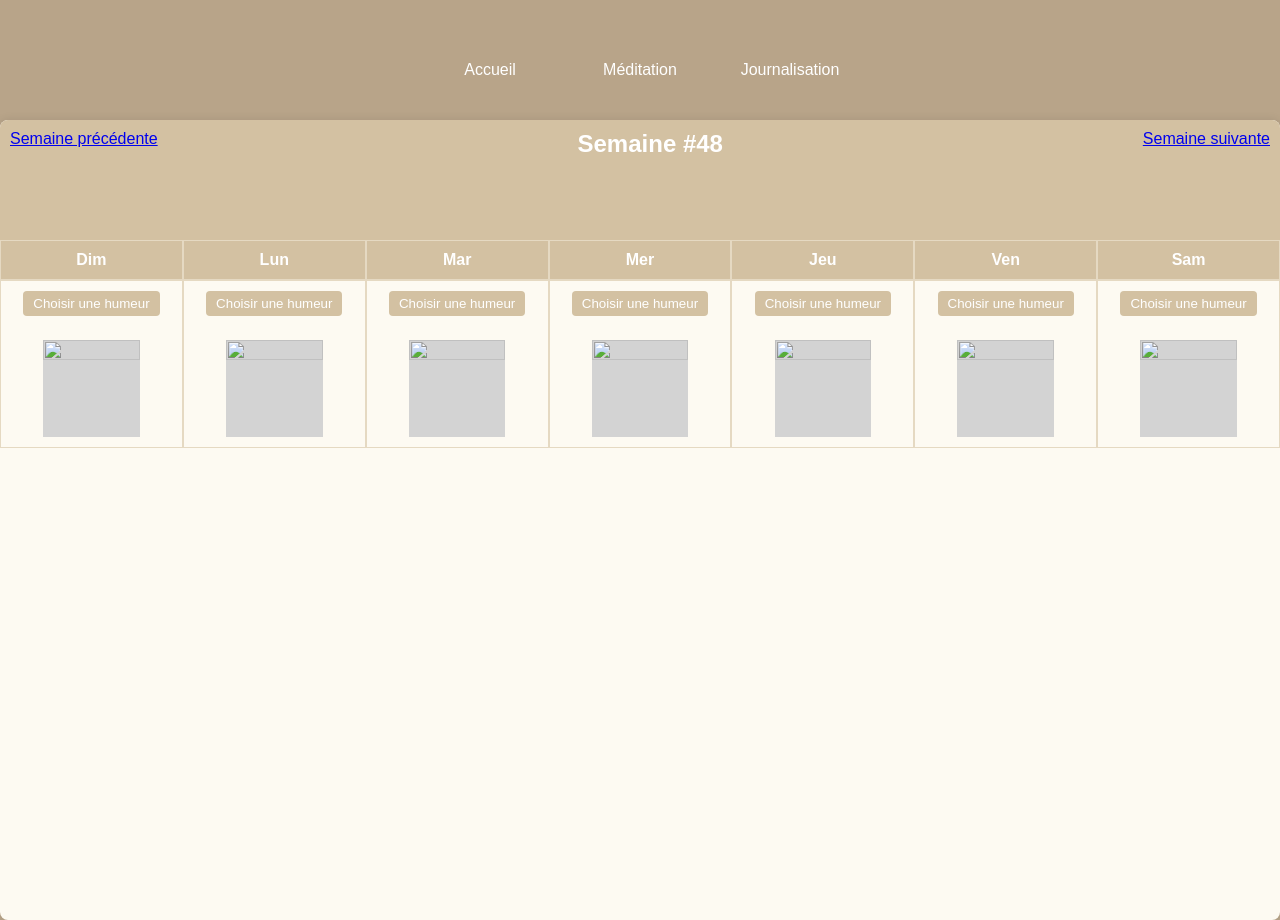
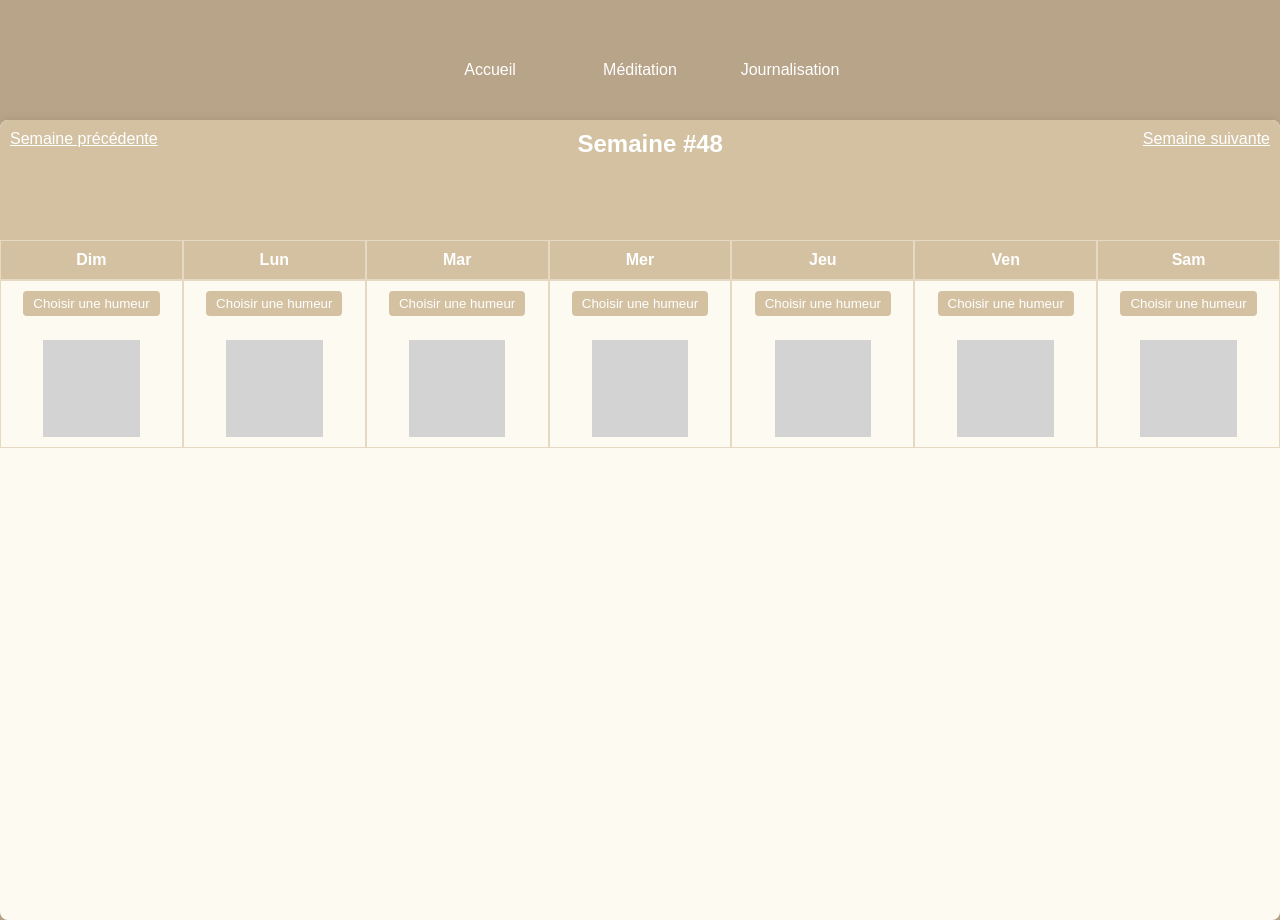
Before and after one commit to Capucinoxx/ift215-projet, a Flask app: page /emotions in a window 1280 px wide. Run offline with Flask 3, Linux system fonts and the light colour scheme; the visitor is signed in with stand-in values (Sample User, id 1); data that the repository does not hold is empty.

Commit message:
fix styling journalisation

```diff
--- a/app/static/styles.css
+++ b/app/static/styles.css
@@ -168,6 +168,11 @@ td:hover {
 
 .modal button:hover {
   background-color: var(--background);
+}
+
+.navigation-journalisation {
+  color: var(--white);
+  cursor: pointer;
 }
 
 .emotion-image {
--- a/app/templates/journalisation.html
+++ b/app/templates/journalisation.html
@@ -30,14 +30,12 @@
       </div>
       <div class="menu-item"><a href="#">Journalisation</a></div>
     </div>
-
 <div class="calendar">
     <div class="header">
-        <a href="{{ previous_week }}">Semaine précédente</a>
+        <a class="navigation-journalisation" href="{{ previous_week }}">Semaine précédente</a>
         <h2 id="week">Semaine #{{ week_number }}</h2>
-        <a href="{{ next_week }}">Semaine suivante</a>
+        <a class="navigation-journalisation" href="{{ next_week }}">Semaine suivante</a>
     </div>
-
       <table id="calendar-table">
         <thead>
           <tr>
@@ -53,10 +51,10 @@
         <tbody id="calendar-body">
             {% for date, url in emotions %}
             <tr>
-            <td class="mood-section" data-date="{{ date }}">
+                <td class='mood-section' data-date='{{ date }}'>
                     <button>Choisir une humeur</button>
-              <div class="selected-images-container">
-                <img class='selected-emotion-image' src='{{ url or '' }}' />
+                    <div class='selected-images-container'>
+                        <img class='selected-emotion-image' src='{{ url or url_for('static', filename='emotions/blank.png') }}' />
                     </div>
                 </td>
             </tr>
```
Also changed, not shown: app/static/emotions/blank.png (added). Lines whose indentation alone changed are shown as unchanged.
